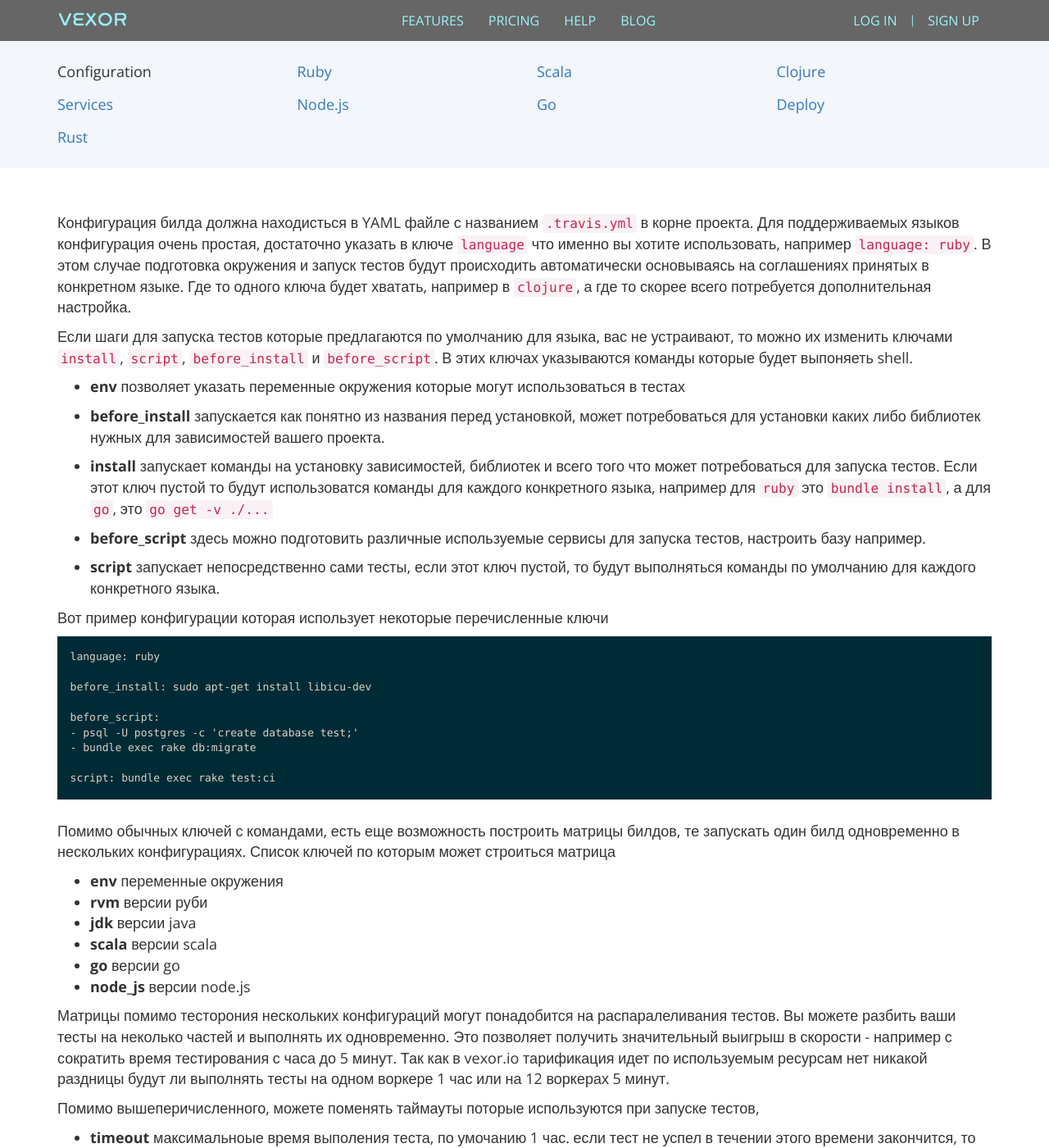
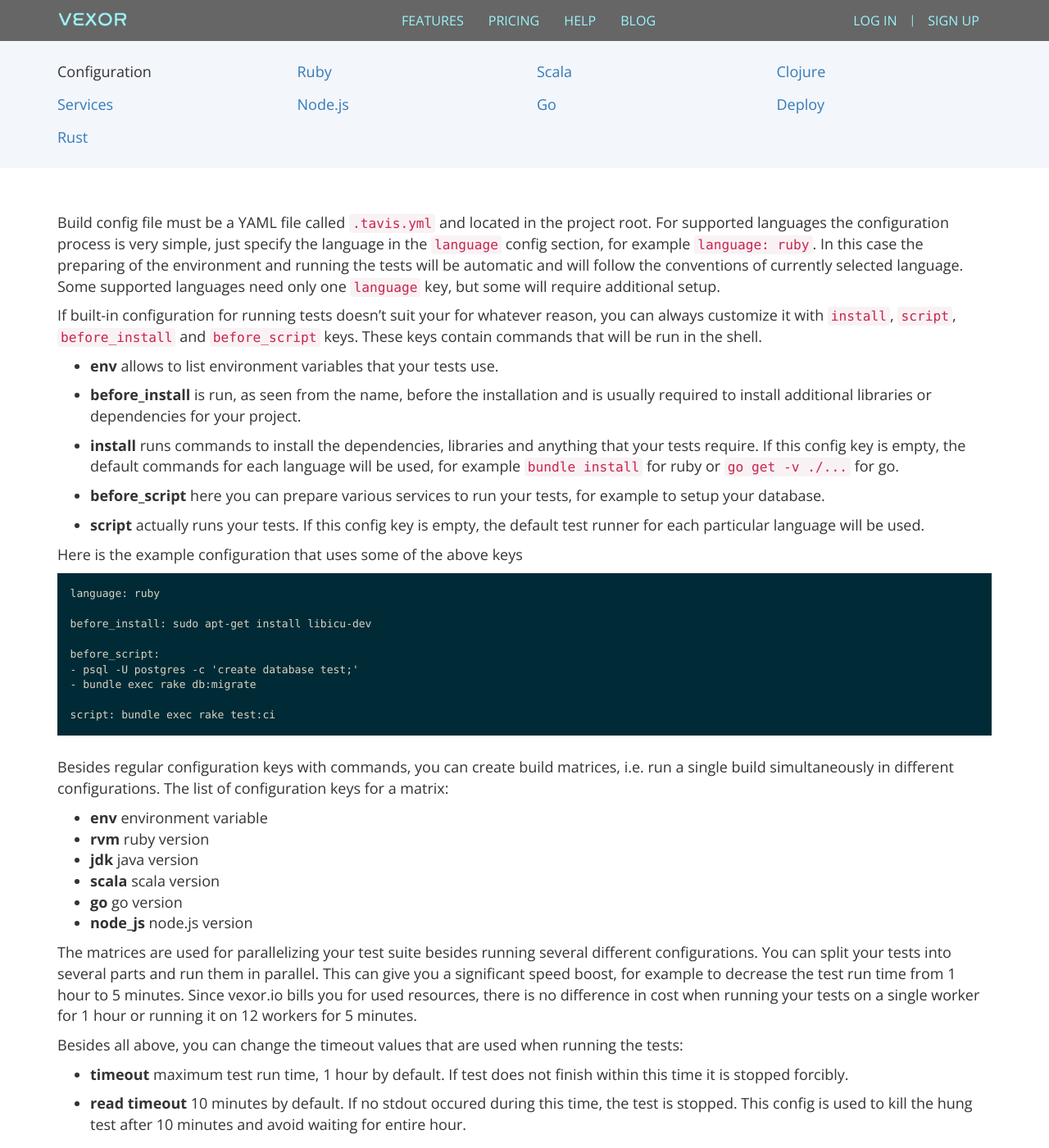
Before and after one commit to vexor/vx-promo, a Jekyll site: the page built from help/index.md, in a window 1280 px wide and 1400 px high. Shown: the whole window at 82% size. Built offline with Jekyll 4.4.1, drawn with Linux system fonts in a browser that asks for light colours; nearby versions of some CDN libraries; Markdown is read by kramdown in place of the engine named in the settings; comment, search, counter and statistics services are not loaded; some of the changed text lies outside the part shown.

Commit message:
Translate index.md

```diff
--- a/help/index.md
+++ b/help/index.md
@@ -2,36 +2,33 @@
 layout: help
 title: Configuration
 ---
+Build config file must be a YAML file called ``.tavis.yml`` and located in the project root.
+For supported languages the configuration process is very simple, just specify the language
+in the ``language`` config section, for example ``language: ruby``.
+In this case the preparing of the environment and running the tests will be automatic and
+will follow the conventions of currently selected language.
+Some supported languages need only one ``language`` key, but some will require additional setup.
 
-Конфигурация билда должна находисться в YAML файле с названием ``.travis.yml`` в корне
-проекта. Для поддерживаемых языков конфигурация очень простая, достаточно указать
-в ключе ``language`` что именно вы хотите использовать, например ``language: ruby``.
-В этом случае подготовка окружения и запуск тестов будут происходить автоматически
-основываясь на соглашениях принятых в конкретном языке. Где то одного ключа будет хватать,
-например в ``clojure``, а где то скорее всего потребуется дополнительная настройка.
+If built-in configuration for running tests doesn't suit your for whatever reason,
+you can always customize it with ``install``, ``script``, ``before_install`` and ``before_script``
+keys. These keys contain commands that will be run in the shell.
 
-Если шаги для запуска тестов которые предлагаются по умолчанию для языка, вас не
-устраивают, то можно их изменить ключами ``install``, ``script``, ``before_install`` и
-``before_script``. В этих ключах указываются команды которые будет выпоняеть shell.
 
-* __env__ позволяет указать переменные окружения которые могут использоваться в
-тестах
+* __env__ allows to list environment variables that your tests use.
 
-* __before_install__ запускается как понятно из названия перед установкой, может
-потребоваться для установки каких либо библиотек нужных для зависимостей вашего проекта.
+* __before_install__ is run, as seen from the name, before the installation and is usually
+required to install additional libraries or dependencies for your project.
 
-* __install__ запускает команды на установку зависимостей, библиотек и всего того что
-может потребоваться для запуска тестов. Если этот ключ пустой то будут использоватся
-команды для каждого конкретного языка, например для ``ruby`` это ``bundle install``, а для ``go``, это
-``go get -v ./...``
+* __install__ runs commands to install the dependencies, libraries and anything that your tests require.
+If this config key is empty, the default commands for each language will be used, for example
+``bundle install`` for ruby or ``go get -v ./...`` for go.
 
-* __before_script__ здесь можно подготовить различные используемые сервисы для
-запуска тестов, настроить базу например.
+* __before_script__ here you can prepare various services to run your tests, for example to setup your database.
 
-* __script__ запускает непосредственно сами тесты, если этот ключ пустой, то будут
-выполняться команды по умолчанию для каждого конкретного языка.
+* __script__ actually runs your tests. If this config key is empty, the default test runner for each
+particular language will be used.
 
-Вот пример конфигурации которая использует некоторые перечисленные ключи
+Here is the example configuration that uses some of the above keys
 
     language: ruby
 
@@ -43,37 +40,37 @@ title: Configuration
 
     script: bundle exec rake test:ci
 
-Помимо обычных ключей с командами, есть еще возможность построить матрицы билдов,
-те запускать один билд одновременно в нескольких конфигурациях. Список ключей по
-которым может строиться матрица
 
-* __env__ переменные окружения
-* __rvm__ версии руби
-* __jdk__ версии java
-* __scala__ версии scala
-* __go__ версии go
-* __node_js__ версии node.js
+Besides regular configuration keys with commands, you can create build matrices,
+i.e. run a single build simultaneously in different configurations.
+The list of configuration keys for a matrix:
 
-Матрицы помимо тесторония нескольких конфигураций могут понадобится на распаралеливания
-тестов. Вы можете разбить ваши тесты на неколько частей и выполнять их одновременно.
-Это позволяет получить значительный выигрыш в скорости - например с сократить время
-тестирования с часа до 5 минут. Так как в vexor.io тарификация идет по используемым
-ресурсам нет никакой раздницы будут ли выполнять тесты на одном воркере 1 час или на 12
-воркерах 5 минут.
+* __env__ environment variable
+* __rvm__ ruby version
+* __jdk__ java version
+* __scala__ scala version
+* __go__ go version
+* __node_js__ node.js version
 
-Помимо вышеперичисленного, можете поменять таймауты поторые используются при запуске тестов,
+The matrices are used for parallelizing your test suite besides running several different configurations.
+You can split your tests into several parts and run them in parallel.
+This can give you a significant speed boost, for example to decrease the test run time
+from 1 hour to 5 minutes.
+Since vexor.io bills you for used resources, there is no difference in cost when
+running your tests on a single worker for 1 hour or running it on 12 workers for 5 minutes.
 
-* __timeout__ максимальноые время выполения теста, по умочанию 1 час. если тест
-не успел в течении этого времени закончится, то прекрачается принудительно.
+Besides all above, you can change the timeout values that are used when running the tests:
 
-* __read timeout__ по умолчанию 10 минут, если в течении этого времени ничего в
-stdout не появилось, то тест прекращается, read timeout нужен для того что бы в
-случае зависшей задачи не ждать целый час.
+* __timeout__ maximum test run time, 1 hour by default.
+If test does not finish within this time it is stopped forcibly.
 
-Таймауты позволяют прекращаять принудительно зависшые задачи, но иногда они могут мешать.
-В этом случае их можно увеличить, в vexor.io вы платите только за используемые ресурсы,
-поэтому мы позволяем использовать любые значения для таймаутов.
+* __read timeout__ 10 minutes by default. If no stdout occured during this time, the test is stopped.
+This config is used to kill the hung test after 10 minutes and avoid waiting for entire hour.
 
-* __vexor.timeout__ максимальноые время выполнения задачи в секундах, может быть
-любое
-* __vexor.read_timeout__ таймаут чтения в секундах, может быть любым.
+Timeouts generally allow you to forcibly close misbehaving tasks, but sometimes they can get in your way.
+In this case you can always increase their values, because in vexor.io you pay only for used
+resources, that's why we allow you to set any timeout values.
+
+* __vexor.timeout__ Maximum task run time. Can be any value.
+
+* __vexor.read_timeout__ Maximum task stdout read wait time. Can be any value.
```
